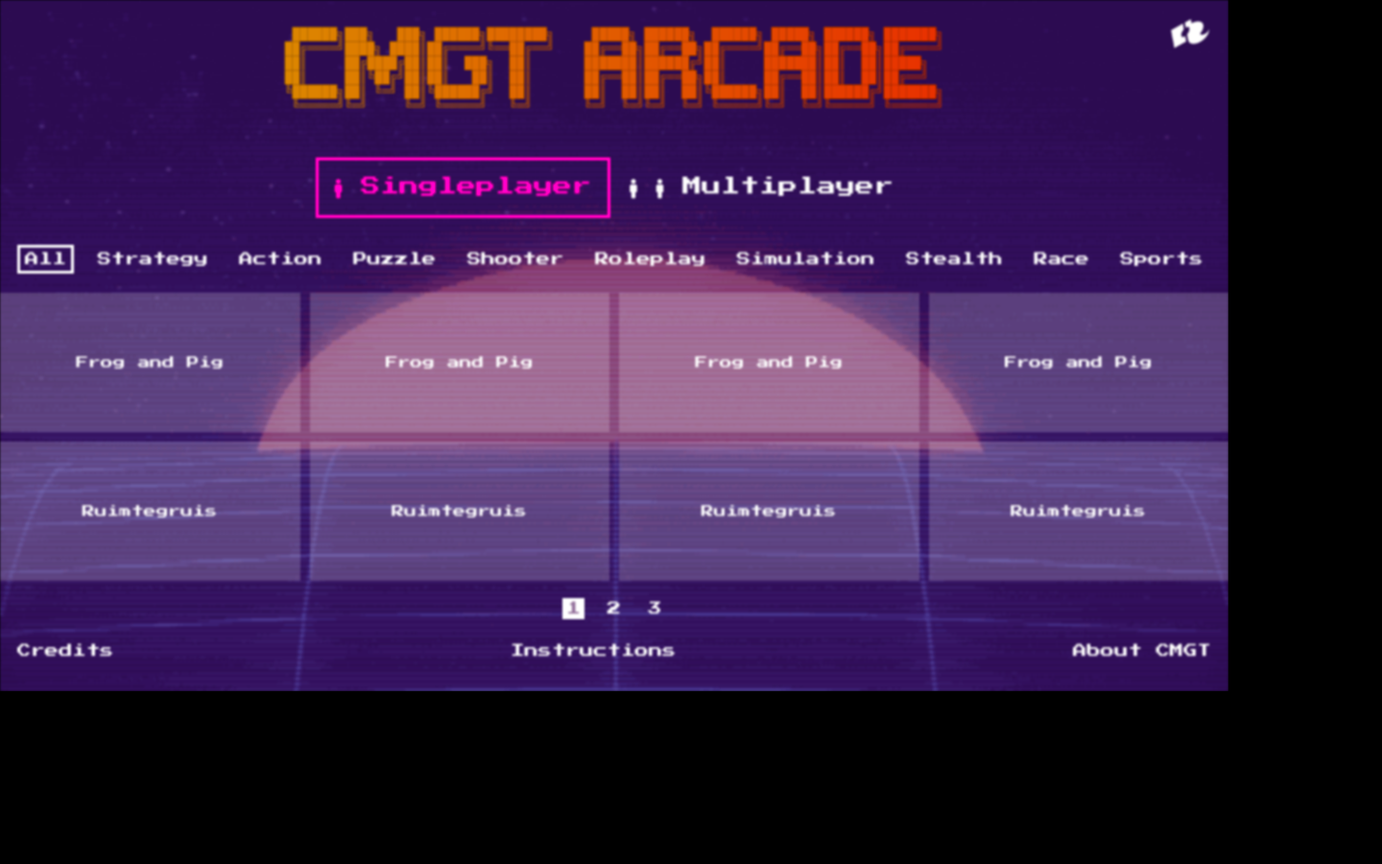
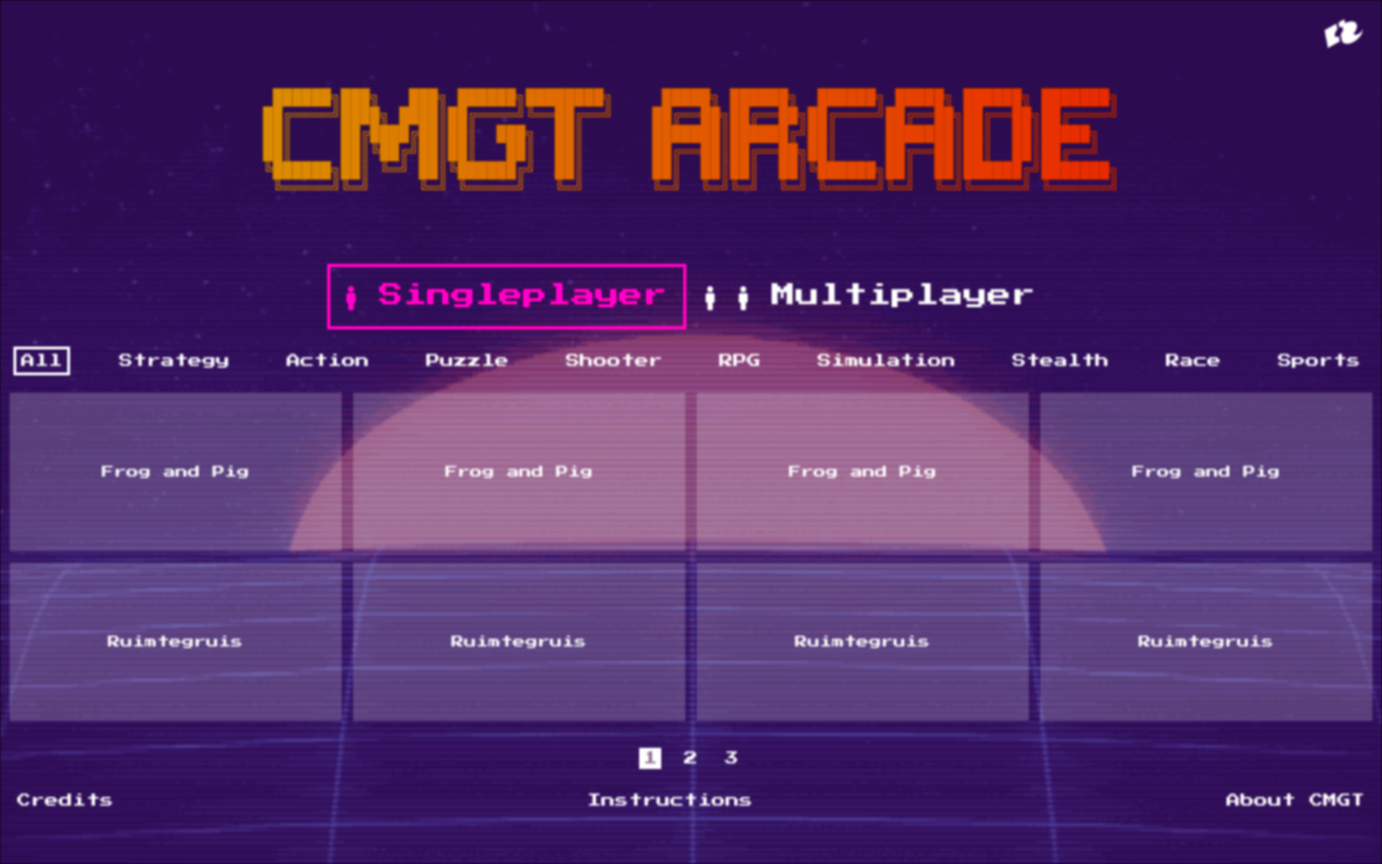
Before and after one commit to HR-CMGT/arcade-server, a plain HTML site: page docs/index.html in a window 1280 px wide. Shown: the whole page at 96% size, 1440 px wide, since content can reach past the window. Before the commit the page ends 800 px from the top, so only its background shows below. Drawn offline with Linux system fonts and the light colour scheme.

Commit message:
resolution 1440x900

```diff
--- a/docs/css/style.css
+++ b/docs/css/style.css
@@ -1,8 +1,8 @@
 html, body {
     margin: 0px;
     padding: 0px;
-    width:1280px;
-    height:720px;
+    width:1440px;
+    height:900px;
     overflow:hidden;
     font-family: 'Press Start 2P', cursive;
     background:black;
@@ -17,8 +17,8 @@ a, a:visited, a:hover {
 background {
     display:block;
     position : absolute;
-    width:1280px;
-    height:720px;
+    width:1440px;
+    height:900px;
     /*background-image: url(../images/static.jpg);
     background-size:cover;*/
 }
@@ -26,16 +26,16 @@ background {
 /* image in background to allow animation */
 
 background img {
-  width: 1280px;
-  height: 720px;
+  width: 1440px;
+  height: 900px;
   object-fit: cover;
 }
 
 foreground {
     display:block;
     position : absolute;
-    width:1280px;
-    height:720px;
+    width:1440px;
+    height:900px;
     overflow:hidden;
     background-color:rgba(51, 26, 141, 0.6)
 }
@@ -47,17 +47,19 @@ div, header, foreground {
 }
 
 header {
-    padding: 0px 0px 10px 0px;
+    padding-top:6px;
+    margin:50px 0px;
     text-align: center;
+    font-size:1.3em;
 }
 
 /* MENU ROW */
 
 #player-menu {
     display:flex;
-    padding: 8px 0px;
-    font-size: 20px;
+    font-size: 25px;
     justify-content: center;
+    margin-bottom:10px;
 }
 
 #player-menu div {
@@ -68,7 +70,7 @@ header {
 
 #genre-menu {
     display:flex;
-    margin: 12px 14px;
+    margin: 0px 10px;
     padding: 8px 4px;
     font-size: 0.9em;
     justify-content: space-between;
@@ -84,12 +86,13 @@ header {
 #game-grid {
     display: grid;
     grid-template-columns: 1fr 1fr 1fr 1fr;
-    grid-template-rows: 145px 145px;
-    grid-column-gap: 10px;
-    grid-row-gap: 10px;
+    grid-template-rows: 165px 165px;
+    grid-column-gap: 12px;
+    grid-row-gap: 12px;
     justify-items: stretch;
     align-items: stretch;
     text-align: center;
+    padding:10px;
  }
 
  .leftAnimation {
@@ -101,8 +104,6 @@ header {
      -webkit-animation: GridRightAnimation 0.5s ease-out;
      animation: GridRightAnimation 0.5s ease-out;
  }
-
-
 
  #game-grid div {
     padding: 20px;
@@ -139,17 +140,11 @@ header {
     display:flex;
 }
 
-/*
-body {
-    filter: hue-rotate(90deg) blur(2px);
-}
-*/
-
 #logo {
     display:block;
     position: absolute;
     width:40px; height:30px;
-    top:20px; left:1220px;
+    top:20px; left:1380px;
     background-image:url(../images/hrlogo.png);
     background-size:contain;
     background-repeat:no-repeat;
@@ -210,18 +205,19 @@ container {
 
 @-webkit-keyframes BlurScale {
     0% {
-        -webkit-filter: blur(1px);
+        filter: blur(1px) hue-rotate(0deg);
     }
     75% {
-        -webkit-filter: blur(1px) hue-rotate(20deg);
+        filter: blur(1px) hue-rotate(20deg);
     }
     100% {
-        -webkit-filter: blur(3px) hue-rotate(110deg);
+        filter: blur(3px) hue-rotate(110deg);
     }
 }
+
 @keyframes BlurScale {
     0% {
-        filter: blur(1px);
+        filter: blur(1px) hue-rotate(0deg);
     }
     75% {
         filter: blur(1px) hue-rotate(20deg);
--- a/docs/index.html
+++ b/docs/index.html
@@ -48,7 +48,7 @@
         <div>Action</div>
         <div>Puzzle</div>
         <div>Shooter</div>
-        <div>Roleplay</div>
+        <div>RPG</div>
         <div>Simulation</div>
         <div>Stealth</div>
         <div>Race</div>
--- a/docs/js/main.js
+++ b/docs/js/main.js
@@ -76,6 +76,9 @@ class App {
         else {
             this.position.row = Math.min(Math.max(this.position.row + dir, 0), this.menu.length - 1);
             this.position.col = 0;
+        }
+        if (this.position.row == 3) {
+            this.position.col = this.page;
         }
         this.updateSelection();
     }
```
Also changed, not shown: dev/app.ts (+11 -1 lines), README.md, 1 other file.
